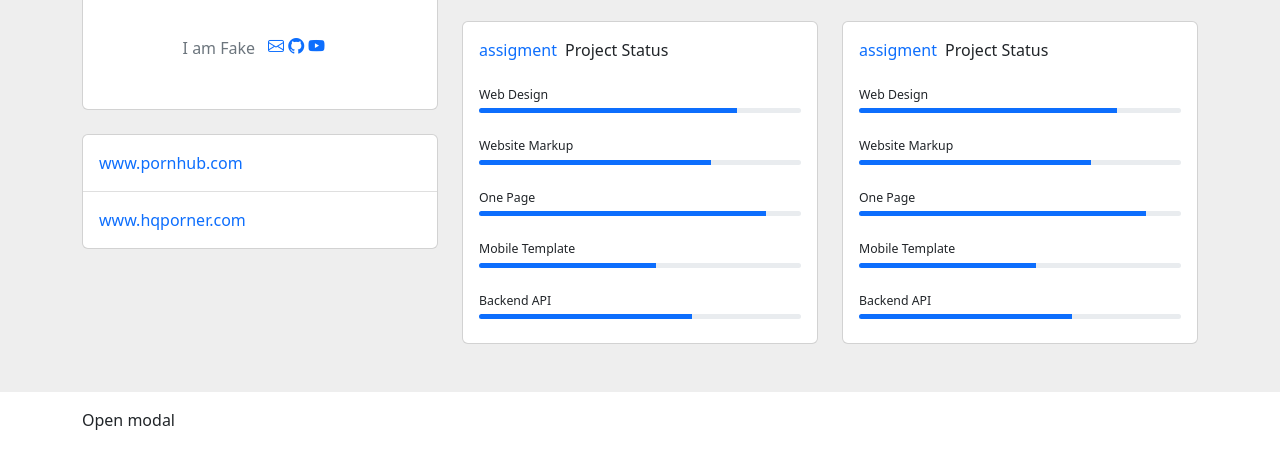
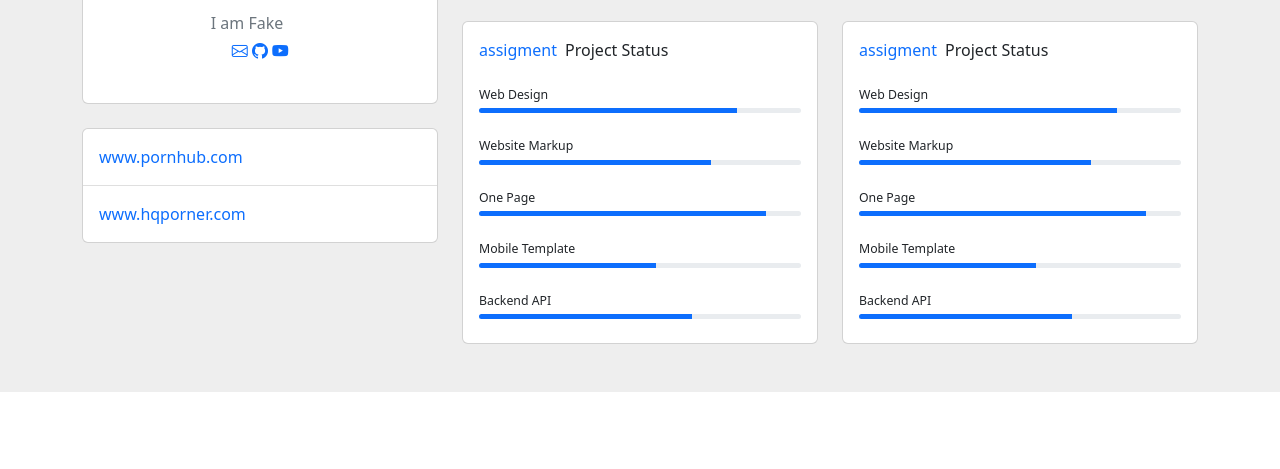
Before and after one commit to passatrow/passatrow.github.io, a plain HTML site: page index.html in a window 1280 px wide. Shown: the part 223-692 px from the top of the page. Drawn offline with nearby package versions, Linux system fonts and the light colour scheme; some icons are missing.

Commit message:
Update index.html

```diff
--- a/index.html
+++ b/index.html
@@ -28,7 +28,7 @@
             <img src="https://mdbcdn.b-cdn.net/img/Photos/new-templates/bootstrap-chat/ava3.webp" alt="avatar"
               class="rounded-circle img-fluid" style="width: 150px;">
             <h5 class="my-3">Oper Rowser</h5>
-            <p class="text-muted mb-1">I am Fake<button type="button" class="btn " data-bs-toggle="modal" data-bs-target="#myModal"></p>
+            <p class="text-muted mb-1">I am Fake<button type="button" class="btn " data-bs-toggle="modal" data-bs-target="#myModal"></button></p>
             <p class="text-muted mb-4">
               <a href="https://gmail.com/" target="_blank"><i class="bi bi-envelope"></i> </a>
               <a href="https://github.com/" target="_blank"><i class="bi bi-github"></i> </a>
@@ -263,17 +263,6 @@
 
 
 
-
-
-
-    <div class="container mt-3">
-
-
-
-    Open modal
-  </button>
-</div>
-
 <!-- The Modal -->
 <div class="modal" id="myModal">
   <div class="modal-dialog">
@@ -297,7 +286,7 @@
 
     </div>
   </div>
-</div>
+
 
 
 
```
